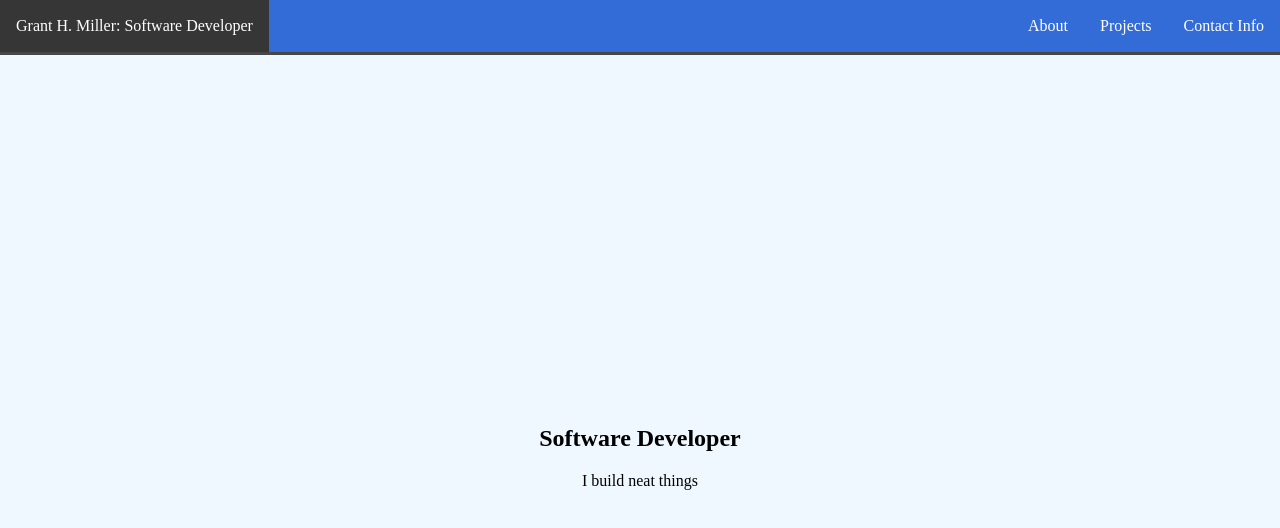
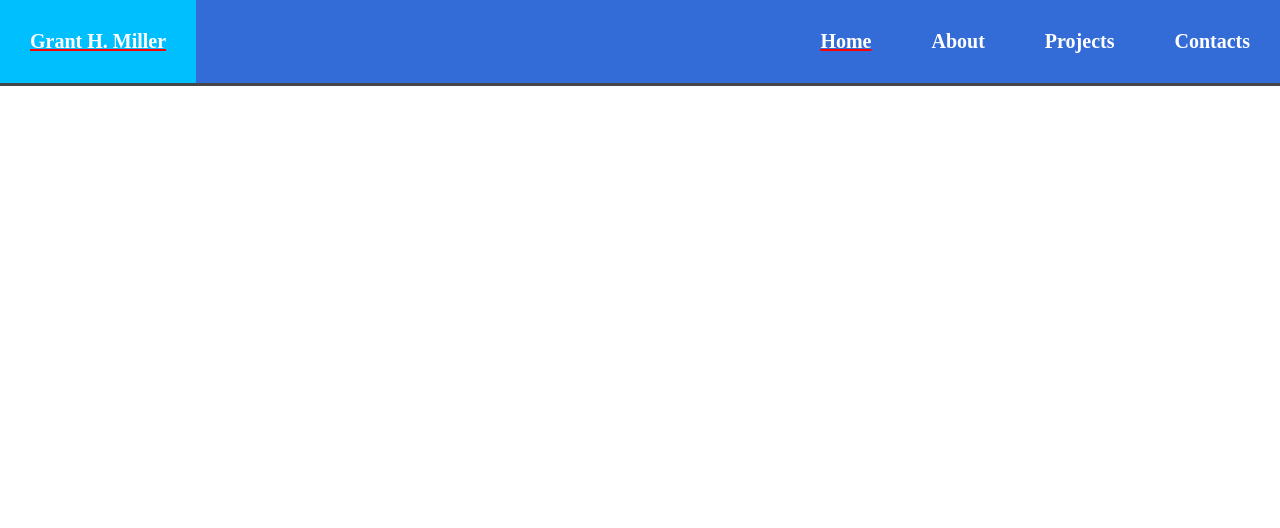
Before and after one commit to gramiller/gramiller.github.io, a website: page index.html in a window 1280 px wide. Drawn offline with Linux system fonts and the light colour scheme.

Commit message:
Add responsive Nav-Bar

```diff
--- /dev/null
+++ b/common.blocks/_components.navBar.scss
@@ -0,0 +1,54 @@
+.nav-bar{
+        width: $col-size * $max-cols;
+        display: flex;
+        background-color: $color-primary;
+        border-bottom: solid;
+        border-color:rgb(71, 71, 71);
+        color: white;
+        justify-content: flex-end;
+        font-size: 20px;
+        font-weight: bold;
+    }
+
+.nav-bar__item{
+    padding: 1.5em;
+    text-decoration: none;
+    color: inherit;
+    &-left{
+        margin-right: auto;
+    }
+    &-active,&:hover{
+        text-decoration: underline red;
+    }
+}
+
+.nav-bar__items{
+    display: flex;
+
+}
+
+.brand{
+    background-color: $color-secondary;
+}
+
+.nav-bar__icon{
+    display: none;
+}
+
+@media all and (max-width: $phone-width){
+    .nav-bar{
+        align-content: center;
+        justify-content: center;
+        flex-wrap: wrap;
+    }
+    .nav-bar__icon{
+        display: block;
+    }
+    .nav-bar__items-collapse{
+        display: none;
+
+    }
+    .brand{
+        flex-grow: 1;
+    }
+}
--- /dev/null
+++ b/common.blocks/_objects.grid.scss
@@ -0,0 +1,8 @@
+$max-cols : 12;
+$col-size : percentage(1/12);
+
+.grid{
+    width : 100%;
+    display : flex;
+    flex-wrap : wrap;
+}
--- /dev/null
+++ b/common.blocks/_settings.global.scss
@@ -0,0 +1,5 @@
+$color-primary: rgb(51, 108, 214);
+$color-secondary: deepskyblue;
+
+
+$phone-width: 600px;
--- /dev/null
+++ b/common.blocks/_shame.scss
@@ -0,0 +1,16 @@
+html, body {
+    box-sizing: border-box;
+    margin: 0px;
+    padding: 0px;
+
+}
+
+.text-white{
+    color: white;
+}
+
+*,
+*::after,
+*::before{
+    box-sizing: inherit;
+}
--- a/common.blocks/navBar.css
+++ /dev/null
@@ -1,29 +0,0 @@
-.nav-bar{
-        background-color: rgb(51, 108, 214);
-        list-style-type: none;
-        margin: 0px;
-        padding: 0px;
-        border-bottom: solid;
-        border-color:rgb(71, 71, 71);
-        overflow: hidden;
-        color: white;
-    }
-.nav-bar__item_left{
-    float: left
-}
-
-.nav-bar__item_right{
-    float: right
-}
-
-.nav-bar__link{
-        color: inherit;
-        text-decoration: none;
-        display: block;
-        text-align: center;
-        padding: 16.8765px 16px;
-    }
-
-    .nav-bar__link:hover{
-        background-color: 	#363636;
-    }
--- /dev/null
+++ b/common.blocks/styles.scss
@@ -0,0 +1,4 @@
+@import 'settings.global';
+@import 'objects.grid';
+@import 'components.navBar';
+@import 'shame';
--- a/index.html
+++ b/index.html
@@ -6,33 +6,30 @@
     <meta name="viewport" content="width=device-width, initial-scale=1.0">
     <meta http-equiv="X-UA-Compatible" content="ie=edge">
     <title>Grant H. Miller: Software Developer</title>
-    <link rel="stylesheet" href="./common.blocks/navBar.css">
-    <link rel="stylesheet" href="./common.blocks/common.css">
-    <link rel="stylesheet" href="./common.blocks/landing.css">
+    <link rel="stylesheet" href="css/styles.css">
+
 </head>
 
 <body>
-    <!--Nav Bar-->
-    <ul class='nav-bar'>
-        <li class='nav-bar__item_left'>
-            <a class='nav-bar__link'>Grant H. Miller: Software Developer</a>
-        </li>
-        <li class='nav-bar__item_right'>
-            <a class='nav-bar__link'>Contact Info</a>
-        </li>
-        <li class='nav-bar__item_right'>
-            <a class='nav-bar__link'>Projects</a>
-        </li>
-        <li class='nav-bar__item_right'>
-            <a class='nav-bar__link'>About</a>
-        </li>
-    </ul>
 
-    <!--Landing-->
-    <div class='landing'>
-        <h2>Software Developer</h2>
-        <p>I build neat things</p>
+    <div class="grid">
+        <div class="nav-bar">
+            <a class="nav-bar__item nav-bar__item-left brand" href="#name">Grant H. Miller</a>
+
+            <a id="navigation_toggle" class="nav-bar__icon nav-bar__item">&#9776</a>
+
+            <div id="navigation" class="nav-bar__items nav-bar__items-collapse">
+                <a class="nav-bar__item nav-bar__item-active" href="#about">Home</a>
+                <a class="nav-bar__item" href="#about">About</a>
+                <a class="nav-bar__item" href="#projects">Projects</a>
+                <a class="nav-bar__item" href="#contacts">Contacts</a>
+            </div>
+
+        </div>
     </div>
+
+    <script src="js/app.js"></script>
+
 </body>
 
 </html>
--- /dev/null
+++ b/js/app.js
@@ -0,0 +1,11 @@
+var navBarToggle = document.getElementById('navigation_toggle')
+var navigation = document.getElementById('navigation')
+
+navBarToggle.onclick = function () {
+    if (navigation.classList.contains('nav-bar__items-collapse')) {
+        navigation.classList.remove('nav-bar__items-collapse')
+    }
+    else{
+        navigation.classList.add('nav-bar__items-collapse')
+    }
+}
```
Also changed, not shown: package.json (added, +24 -0 lines), css/styles.css (added), 2 other files.
